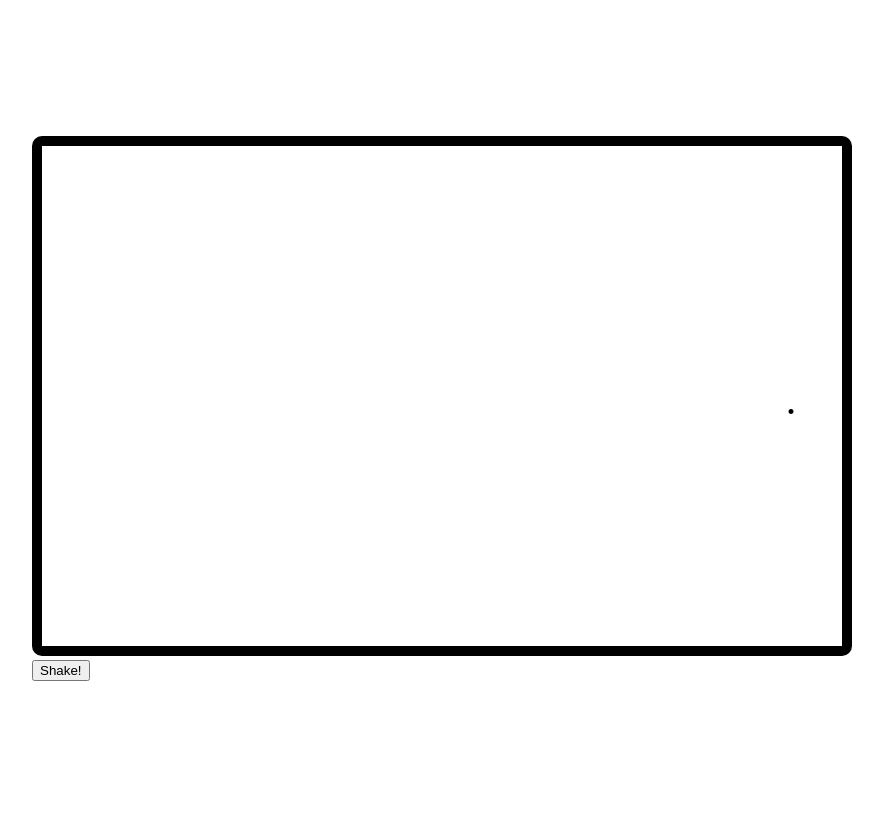
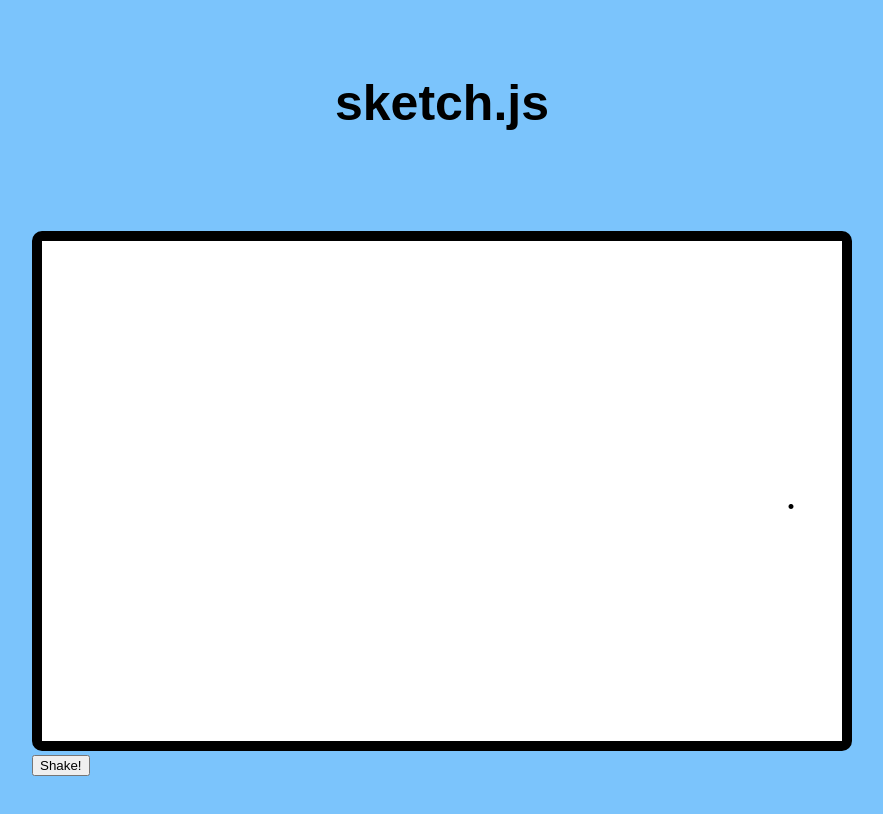
Before and after one commit to mcidoni/etch-a-sketch.js, a plain HTML site: page index.html in a window 1280 px wide. Shown: the whole page, without its empty margins (198-1081 px from the left). Drawn offline with Linux system fonts and the light colour scheme.

Commit message:
additional styling

```diff
--- a/index.html
+++ b/index.html
@@ -9,6 +9,7 @@
 </head>
 
 <body>
+  <h1 class="header">sketch.js</h1>
   <div class="canvasWrap">
     <canvas width="1600" height="1000" id="etch-a-sketch"></canvas>
     <div class="buttons">
@@ -18,12 +19,17 @@
   </div>
 
   <style>
+    .header {
+      font-family: Arial, Helvetica, sans-serif;
+      font-size: 50px;
+    }
+
     body {
       min-height: 100vh;
       display: grid;
       align-items: center;
       justify-items: center;
-      background: white;
+      background: #7bc4fc ;
       background-size: cover;
     }
 
```
